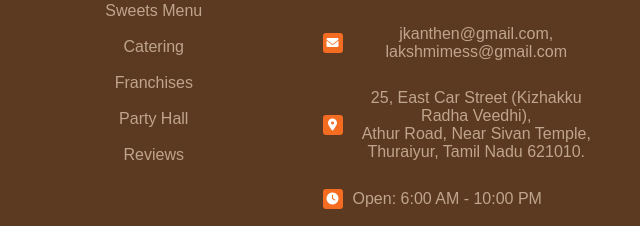
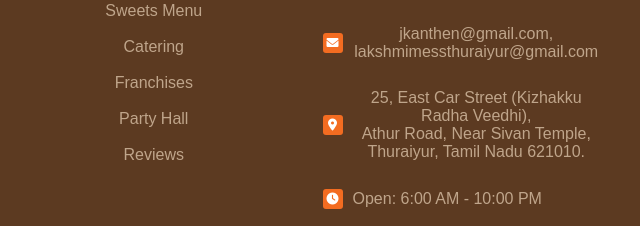
Before and after one commit to KarthiKeyan-KK2001/lakshmimess, a plain HTML site: page food_menu.html in a window 1280 px wide. Shown: the part 1868-2094 px from the top of the page, 640-1280 px from the left. Drawn offline with Linux system fonts and the light colour scheme.

Commit message:
Update food_menu.html

```diff
--- a/food_menu.html
+++ b/food_menu.html
@@ -2792,7 +2792,7 @@
       <div class="contact-icon"><i class="fas fa-envelope"></i></div>
       <span>
         <a href="mailto:jkanthen@gmail.com" style="color: inherit; text-decoration: none;">jkanthen@gmail.com</a>,
-        <a href="mailto:lakshmimess@gmail.com" style="color: inherit; text-decoration: none;">lakshmimess@gmail.com</a>
+        <a href="mailto:lakshmimessthuraiyur@gmail.com" style="color: inherit; text-decoration: none;">lakshmimessthuraiyur@gmail.com</a>
       </span>
     </div><br>
     <div class="contact-item">
```
